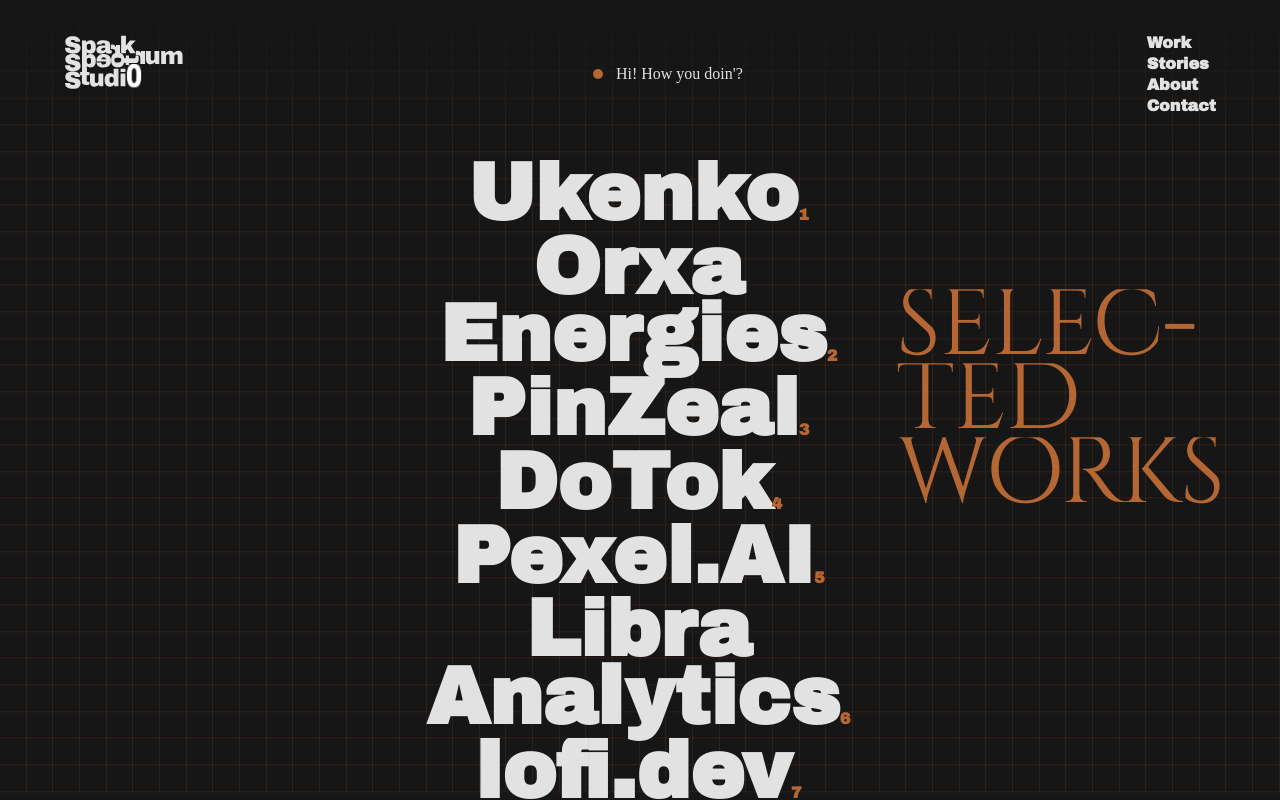
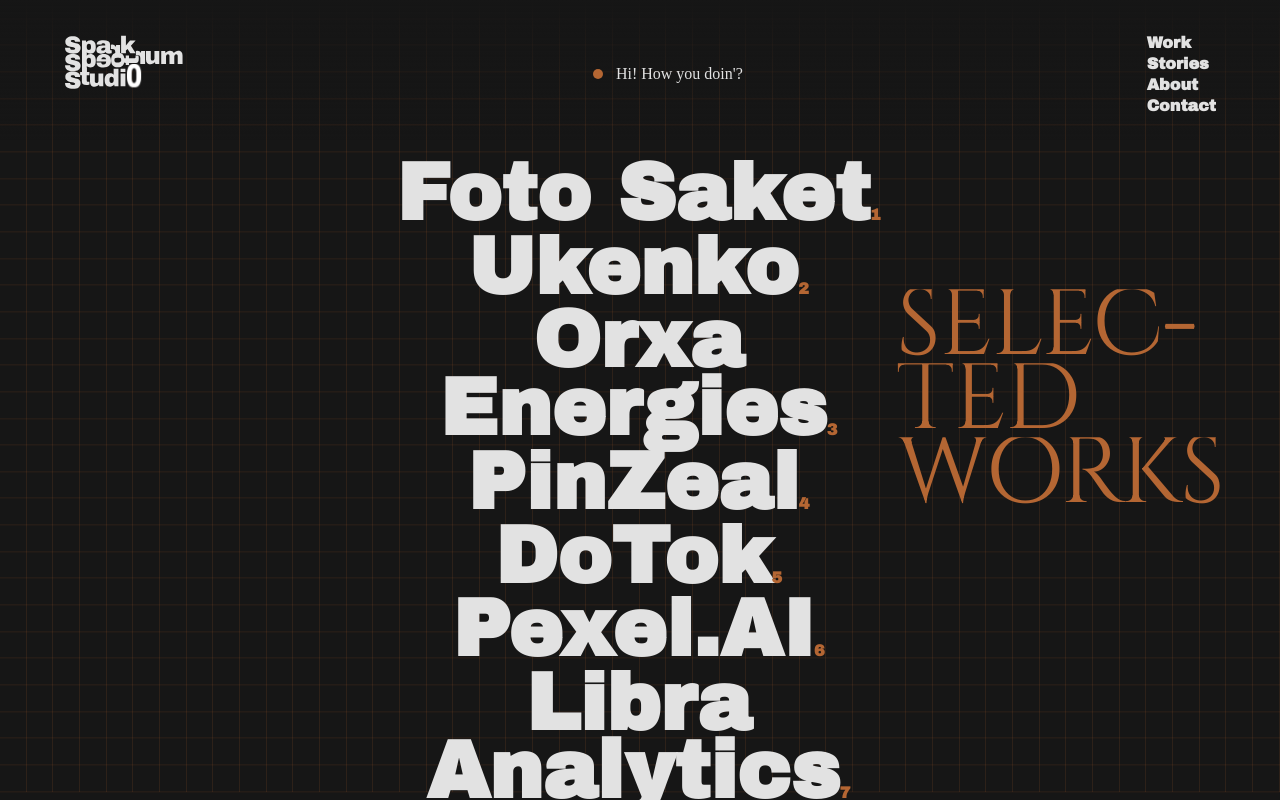
Before and after one commit to Priyanshsharma21/Spark-Spectrum-Studios, a React (Vite) app: page /work in a window 1280 px wide. Shown: the top 800 px of the page. Built offline with nearby package versions, Linux system fonts and the light colour scheme; a web font is replaced by a local one.

Commit message:
new project added

```diff
--- /dev/null
+++ b/capacitor.config.json
@@ -0,0 +1,5 @@
+{
+  "appId": "com.example.app",
+  "appName": "spark spectrum studios",
+  "webDir": "dist",
+}
--- a/index.html
+++ b/index.html
@@ -3,7 +3,7 @@
   <head>
     <meta charset="UTF-8" />
     <link rel="icon" type="image/svg+xml" href="/public/favicon.ico" />
-    <meta name="viewport" content="width=device-width, initial-scale=1.0" />
+    <meta name="viewport" content="width=device-width, initial-scale=1.0, viewport-fit=cover" />
     <title>Spark Spectrum Studios</title>
   </head>
   <body>
--- a/package.json
+++ b/package.json
@@ -9,6 +9,10 @@
     "preview": "vite preview"
   },
   "dependencies": {
+    "@capacitor/android": "^6.1.1",
+    "@capacitor/cli": "^6.1.1",
+    "@capacitor/core": "^6.1.1",
+    "@capacitor/ios": "^6.1.1",
     "@emailjs/browser": "^4.3.3",
     "@gsap/react": "^2.1.1",
     "@vercel/analytics": "^1.3.1",
--- a/src/App.jsx
+++ b/src/App.jsx
@@ -35,7 +35,7 @@ const App = () => {
   }, [])
 
   return (
-    <div>
+    <div style={{paddingTop : "env(safe-area-inset-top)"}}>
           {isLoading ? "" : <Navbar />}
           <AnimatePresence mode='wait'>
               {isLoading && <Preloader />}
--- a/src/components/ProjectTeaser.jsx
+++ b/src/components/ProjectTeaser.jsx
@@ -25,7 +25,7 @@ const ProjectTeaser = () => {
   }
 
   const handleProjectRedirect = ()=>{
-    navigate("/work/ukenko")
+    navigate("/work/saket")
   }
 
   return (
--- a/src/constants/index.js
+++ b/src/constants/index.js
@@ -106,10 +106,26 @@ export const aboutSection = [
     }
   ];
 
-export const workDetails = [
+  export const workDetails = [
     {
       id: "1",
       sr: "1",
+      title: "Foto Saket",
+      teaser: "https://cdn.sanity.io/images/s9olv7lh/production/521d89f07e8bf3472bbb965349a570a7209eaa1f-1280x785.png",
+      path: "saket",
+      introDescription: "Official Photography website of Saket Gokhale, one of the top and most loved fitness influencers and content creators of India.",
+      webTeaser: "https://cdn.sanity.io/files/mdo42gqc/production/0d8bea52544f0ddce3029930752400c51d4e3a1b.mp4",
+      clientName: "Saket Gokhale",
+      launchDate: "2024 Aug",
+      serviceProvided: ["UI/UX design", "Development", "Content Writing", "CMS", "Animations"],
+      websiteLink: "https://fotosaket.vercel.app",
+      websiteImages: ["https://cdn.sanity.io/images/s9olv7lh/production/1843b52ac3a9ec9b1b922af1ceec5110609abfcf-1280x5384.png"],
+      techUsed: ["React19 - Frontend development", "Context API - State management", "GSAP - Complex animations", "Framer Motion - Animations",  "Three.js - 3D model of person", "Locomotive Scroll - Smooth Scrolling", "Figma - Designing", "Photoshop - Photo editing"],
+      message: "Saket Gokhale official photography website"
+    },
+    {
+      id: "2",
+      sr: "2",
       title: "Ukenko",
       teaser: "https://image.lexica.art/full_webp/d345bb7a-523c-4318-97b0-2ec72c947501",
       path: "ukenko",
@@ -128,8 +144,8 @@ export const workDetails = [
       message: "Free AI workout plan waiting for you..."
     },
     {
-      id: "2",
-      sr: "2",
+      id: "3",
+      sr: "3",
       title: "Orxa Energies",
       teaser: "https://cdn.sanity.io/images/s9olv7lh/production/142694440b050fd4bc237312d1a485be40a78d32-1080x1350.jpg",
       path: "orxa-energies",
@@ -145,8 +161,8 @@ export const workDetails = [
     },
 
     {
-      id: "3",
-      sr: "3",
+      id: "4",
+      sr: "4",
       title: "PinZeal",
       teaser: "https://image.lexica.art/full_webp/2025e86c-6ac8-4111-b1ee-32ae0836f0c8",
       path: "pinzeal",
@@ -167,8 +183,8 @@ export const workDetails = [
     },
 
     {
-      id: "4",
-      sr: "4",
+      id: "5",
+      sr: "5",
       title: "DoTok",
       teaser: "https://image.lexica.art/full_webp/20833a14-ca1b-41d7-879e-2c9d78a7aa8b",
       path: "dotok",
@@ -183,8 +199,8 @@ export const workDetails = [
         message: "Everyone's favorite."
     },
     {
-      id: "5",
-      sr: "5",
+      id: "6",
+      sr: "6",
       title: "Pexel.AI",
       teaser: "https://image.lexica.art/full_webp/5408db0a-5238-41ea-9622-9adaf50b7cf1",
       path: "pexel-ai",
@@ -199,8 +215,8 @@ export const workDetails = [
        message: "AI-driven image perfection."
     },
     {
-      id: "6",
-      sr: "6",
+      id: "7",
+      sr: "7",
       title: "Libra Analytics",
       teaser: "https://image.lexica.art/full_webp/dc432fb1-4705-42b2-a604-564f43fd0761",
       path: "libra-analytics",
@@ -215,8 +231,8 @@ export const workDetails = [
        message: "Transforming data into insights."
     },
     {
-      id: "7",
-      sr: "7",
+      id: "8",
+      sr: "8",
       title: "lofi.dev",
       teaser: "https://image.lexica.art/full_webp/549c08c2-ea3b-4164-9a8e-fb24e24e6f89",
       path: "lofi-dev",
@@ -232,8 +248,8 @@ export const workDetails = [
       message: "Relax . Chill . Code"
     },
     {
-      id: "8",
-      sr: "8",
+      id: "9",
+      sr: "9",
       title: "Trioinovations",
       teaser: "https://image.lexica.art/full_webp/0182d5d8-3a67-496f-a78b-182211fe2141",
       path: "trioinovations",
@@ -248,8 +264,8 @@ export const workDetails = [
       message: "Innovative solutions for a better future."
     },
     {
-      id: "9",
-      sr: "9",
+      id: "10",
+      sr: "10",
       title: "Javascript Academy",
       teaser: "https://image.lexica.art/full_webp/1cda0a91-1aca-4c17-ae53-a8357f943859",
       path: "javascript-academy",
@@ -264,8 +280,8 @@ export const workDetails = [
       message: "Make detailed notes using our free AI.(FREE)"
     },
     {
-      id: "10",
-      sr: "10",
+      id: "11",
+      sr: "11",
       title: "Sunshine Recreation",
       teaser: "https://image.lexica.art/full_webp/606bce3c-ae86-4612-96f2-faf5f7e98091",
       path: "sunshine-recreation",
@@ -280,8 +296,8 @@ export const workDetails = [
       message: "Bringing joy and learning to kids."
     },
     {
-      id: "11",
-      sr: "11",
+      id: "12",
+      sr: "12",
       title: "Sociomate",
       teaser: "https://image.lexica.art/full_webp/25ef1c15-af29-4aac-b4de-ecb3cb85f1be",
       path: "sociomate",
@@ -296,8 +312,8 @@ export const workDetails = [
        message: "Your social media companion."
     },
     {
-      id: "12",
-      sr: "12",
+      id: "13",
+      sr: "13",
       title: "REVU 3.0",
       teaser: "https://cdn.sanity.io/images/s9olv7lh/production/6f1c3ae74fee8cc82e7f6be47cb16bf896639a33-2880x1566.png",
       path: "revu-3-0",
@@ -312,8 +328,8 @@ export const workDetails = [
       message: "All in one movies application."
     },
     {
-      id: "13",
-      sr: "13",
+      id: "14",
+      sr: "14",
       title: "Priyansh Blogs",
       teaser: "https://image.lexica.art/full_webp/1be0ddd5-3260-444f-91e0-24f2e701d0e6",
       path: "priyansh-blogs",
@@ -328,8 +344,8 @@ export const workDetails = [
       message: "Insights and stories from Priyansh.(ME)"
     },
     {
-      id: "14",
-      sr: "14",
+      id: "15",
+      sr: "15",
       title: "KachiCom",
       teaser: "https://image.lexica.art/full_webp/160e6374-ceee-4338-875b-40245aff3518",
       path: "kachicom",
@@ -344,8 +360,8 @@ export const workDetails = [
        message: "Ultimate Ecommerce Services."
     },
     {
-      id: "15",
-      sr: "15",
+      id: "16",
+      sr: "16",
       title: "UAE Rilms",
       teaser: "https://image.lexica.art/full_webp/38303ff8-088f-4608-92c3-eeea17013948",
       path: "uae-rilms",
@@ -360,8 +376,8 @@ export const workDetails = [
       message: "Innovative real estate solutions in UAE."
     },
     {
-      id: "16",
-      sr: "16",
+      id: "17",
+      sr: "17",
       title: "ICrypto",
       teaser: "https://image.lexica.art/full_webp/5f2f4533-cd51-40f5-8a51-11bc8affecd7",
       path: "icrypto",
@@ -376,8 +392,8 @@ export const workDetails = [
        message: "Cryptocurrency and News."
     },
     {
-      id: "17",
-      sr: "17",
+      id: "18",
+      sr: "18",
       title: "YT Transcriber",
       teaser: "https://image.lexica.art/full_webp/0c224b06-09ef-425a-baa2-6c41fba892ea",
       path: "yt-transcriber",
@@ -392,8 +408,8 @@ export const workDetails = [
       message: "Effortless YouTube video transcriptions."
     },
     {
-      id: "18",
-      sr: "18",
+      id: "19",
+      sr: "19",
       title: "Covid Tracker",
       teaser: "https://image.lexica.art/full_webp/056754d1-315b-4606-8a80-7a8e86f09520",
       path: "covid-tracker",
@@ -408,8 +424,8 @@ export const workDetails = [
       message: "Stay updated on COVID-19 cases."
     },
     {
-      id: "19",
-      sr: "19",
+      id: "20",
+      sr: "20",
       title: "ATG World",
       teaser: "https://image.lexica.art/full_webp/2193e5fb-a994-4825-8bce-fa50af8a43f9",
       path: "atg-world",
@@ -424,8 +440,8 @@ export const workDetails = [
       message: "Connecting the global tech community."
     },
     {
-      id: "20",
-      sr: "20",
+      id: "21",
+      sr: "21",
       title: "ACOM",
       teaser: "https://image.lexica.art/full_webp/13cdd184-d4eb-464e-a56f-27ac9eea4d64",
       path: "acom",
@@ -440,8 +456,8 @@ export const workDetails = [
       message: "New fashion capital."
     },
     {
-      id: "21",
-      sr: "21",
+      id: "22",
+      sr: "22",
       title: "Dev Priyansh",
       teaser: "https://cdn.sanity.io/images/s9olv7lh/production/154e236f0d65145720c9b34dac018338bc02db14-1600x1003.jpg",
       path: "devpriyansh",
--- a/src/pages/WorkDetails.jsx
+++ b/src/pages/WorkDetails.jsx
@@ -20,7 +20,7 @@ const WorkDetails = () => {
     if(workDetailId < workDetails.length){
       setNextProjectID(workDetails[workDetailId].path)
     }else{
-      setNextProjectID("ukenko")
+      setNextProjectID("saket")
     }
     setWorkDetail(work)
   },[id])
```
Also changed, not shown: 69 other files (tests, documents, lock files or other folders).
